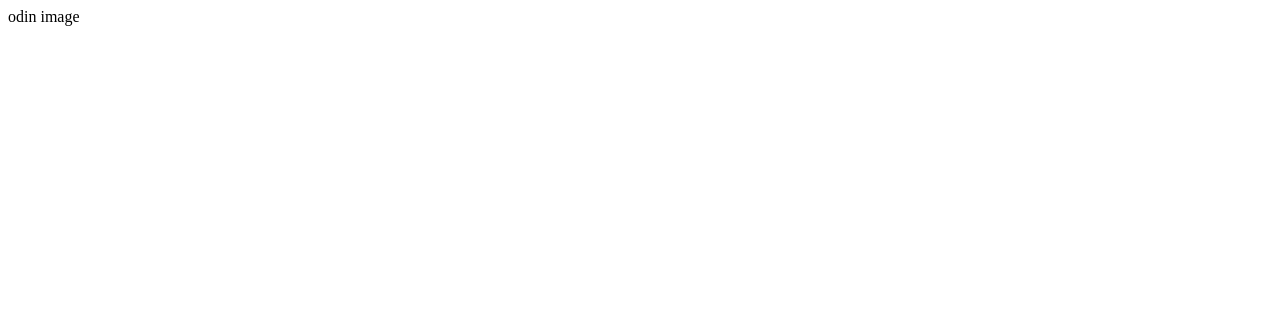
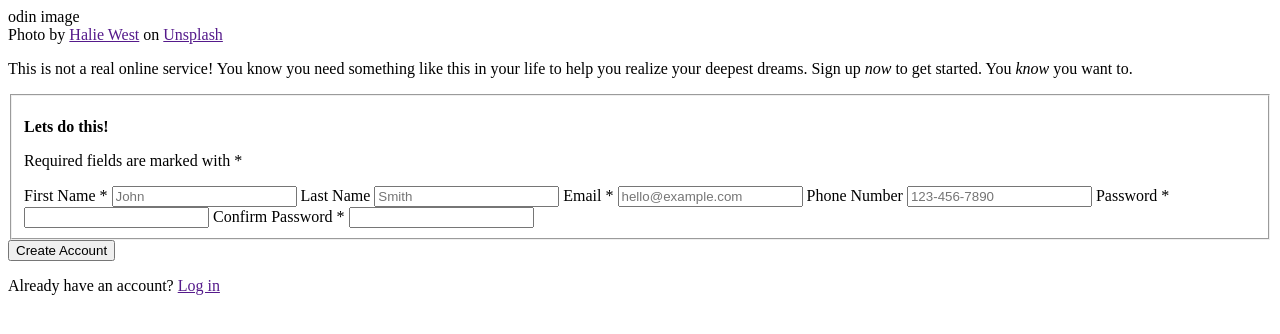
Before and after one commit to FaiyaazHawk/Sign-up-Form, a plain HTML site: page index.html in a window 1280 px wide. Drawn offline with Linux system fonts and the light colour scheme.

Commit message:
setup basic html scaffold

```diff
--- a/index.html
+++ b/index.html
@@ -11,12 +11,49 @@
     <div class="page-wrapper">
         <div class="left-pane">
             <div class="odin-box">odin image</div>
-            <div class="left-pane-footer"></div>
+            <div class="left-pane-footer">Photo by <a href="">Halie West</a> on <a href="">Unsplash</a></div>
         </div>
         <div class="right-pane">
-            <div class="right-pane-top-message"></div>
-            <div class="right-pane-form"></div>
-            <div class="right-pane-submit-container"></div>
+            <div class="right-pane-top-message">
+                <p>
+                    This is not a real online service! You know you need something
+                    like this in your life to help you realize your deepest dreams.
+                    Sign up <em>now</em> to get started.
+
+                    You <em>know</em> you want to.
+                </p>
+            </div>
+            <div class="right-pane-form">
+
+                <fieldset>
+
+                    <p><strong>Lets do this!</strong></p>
+                    <p>Required fields are marked with *</p>
+                    <label for="first-name">First Name *</label>
+                    <input type="text" name="first-name" id="first-name" placeholder="John" required>
+
+                    <label for="last-name">Last Name</label>
+                    <input type="text" name="last-name" id="last-name" placeholder="Smith">
+
+                    <label for="email">Email *</label>
+                    <input type="email" name="email" id="email" placeholder="hello@example.com" required>
+
+                    <label for="phone-number">Phone Number</label>
+                    <input type="tel" name="phone-number" id="phone-number" placeholder="123-456-7890">
+
+                    <label for="password">Password *</label>
+                    <input type="password" name="password" id="password" required>
+
+                    <label for="confirm-password">Confirm Password *</label>
+                    <input type="password" name="confirm-password" id="confirm-password" required>
+
+
+                </fieldset>
+            </div>
+            <div class="right-pane-submit-container">
+                <button type="submit">Create Account</button>
+                <p>Already have an account? <a href="">Log in</a></p>
+            </div>
         </div>
     </div>
 </body>
```
